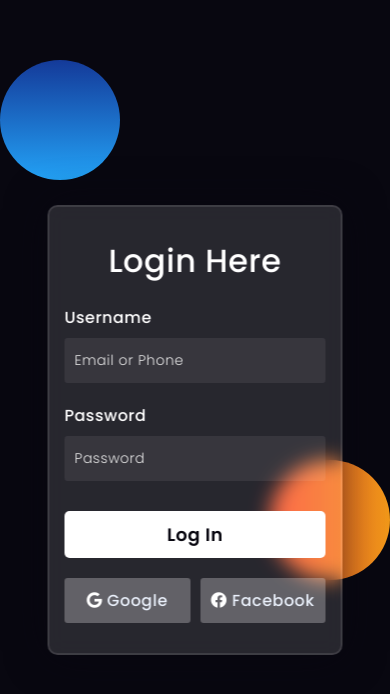
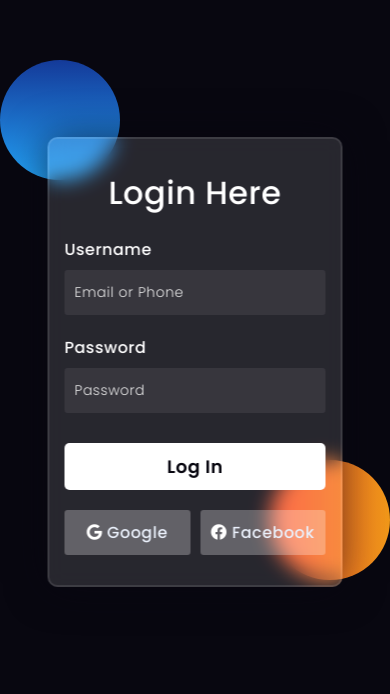
Before and after one commit to ZubaSiddique/Form, a plain HTML site: page index.html in a window 390 px wide. Shown: the part 102-796 px from the top of the page. Drawn offline with Linux system fonts and the light colour scheme.

Commit message:
Update index.html

```diff
--- a/index.html
+++ b/index.html
@@ -100,7 +100,7 @@ form{
         width: 295px;
         height: 450px;
         padding: 0px 15px;
-        top: 63%;
+        top: 55%;
         left:50%;
     }
 }
```
